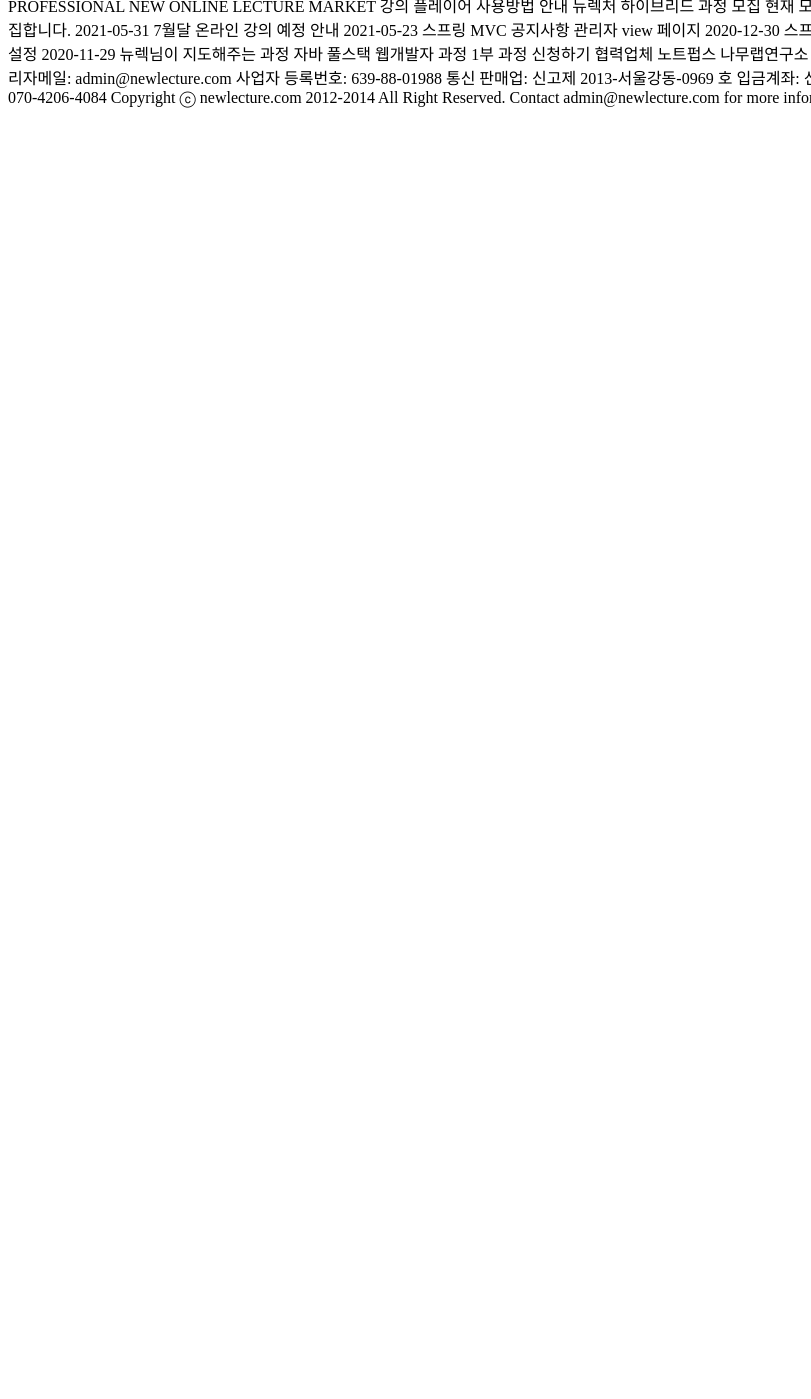
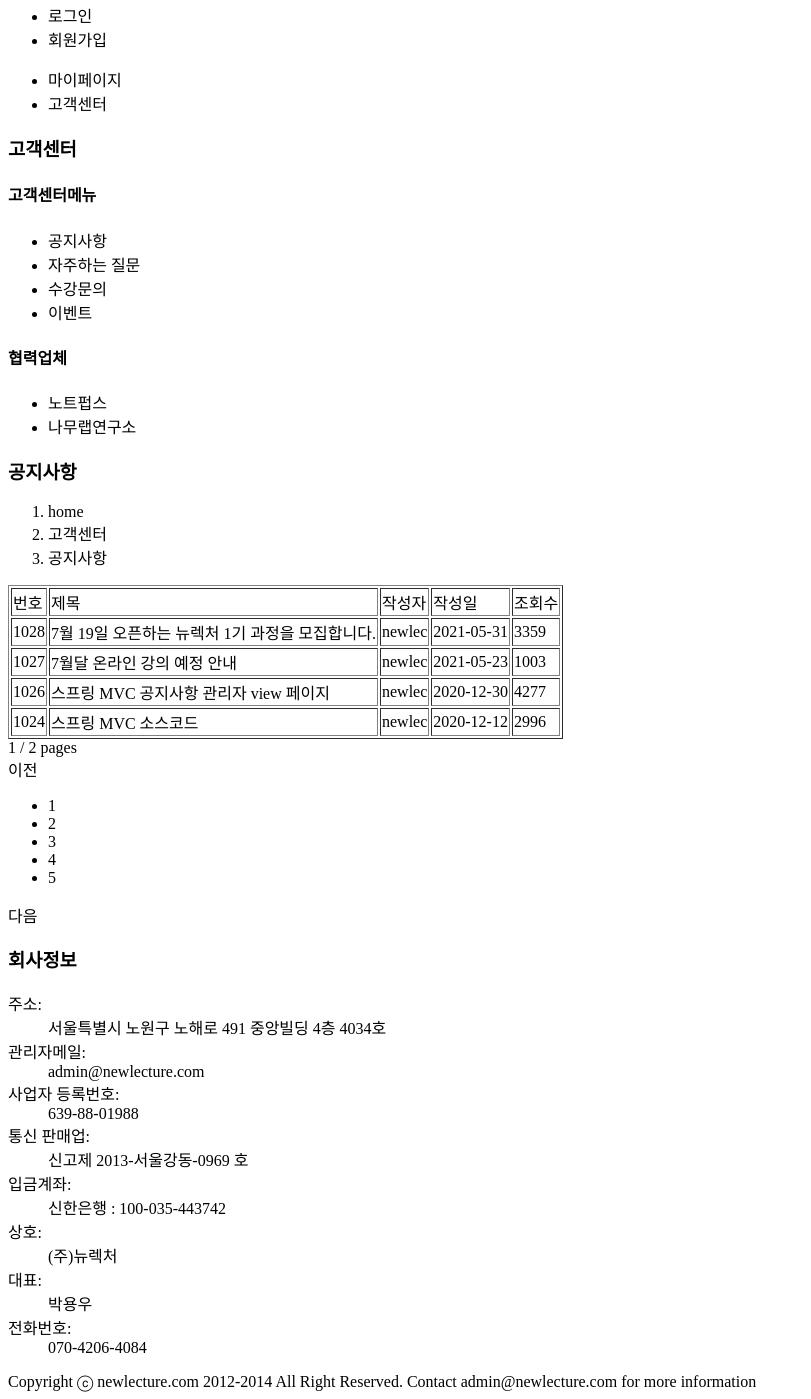
Before and after one commit to KyuSahm/html-css-practice, a plain HTML site: page notice/list.html in a window 1280 px wide. Shown: the part 287-1686 px from the top of the page, without its empty margins (0-811 px from the left). Before the commit the page ends 800 px from the top, so only its background shows below. Drawn offline with Linux system fonts and the light colour scheme.

Commit message:
table created

```diff
--- a/notice/list.html
+++ b/notice/list.html
@@ -26,50 +26,112 @@
         </fieldset>
     </form>
 
+    <ul>
+        <li>HOME</li>
+        <li>로그인</li>
+        <li>회원가입</li>
+    </ul>
 
-    HOME
-    로그인
-    회원가입
+    <ul>
+        <li>마이페이지</li>
+        <li>고객센터</li>
+    </ul>
 
-    마이페이지
-    고객센터
+    <h3>고객센터</h3>
 
-    오프라인 교육센터 강의온라인 동영상 강의온라인 또는 오프라인 소모임온라인 프로젝트 강의
-    제대로된 전문가들이 만들어가는 IT PROFESSIONAL NEW ONLINE LECTURE MARKET
-    강의 플레이어 사용방법 안내
+    <h4>고객센터메뉴</h4>
+    <ul>
+        <li>공지사항</li>
+        <li>자주하는 질문</li>
+        <li>수강문의</li>
+        <li>이벤트</li>
+    </ul>
 
-    뉴렉처 하이브리드 과정 모집
-    현재 모집 과정이 없습니다.
-    공지사항
-    7월 19일 오픈하는 뉴렉처 1기 과정을 모집합니다. 2021-05-31
-    7월달 온라인 강의 예정 안내 2021-05-23
-    스프링 MVC 공지사항 관리자 view 페이지 2020-12-30
-    스프링 MVC 소스코드 2020-12-12
-    스프링 JSON 출력을 위한 라이브러리 설정 2020-11-29
-    뉴렉님이 지도해주는 과정
-    자바 풀스택 웹개발자 과정 1부
+    <h4>협력업체</h4>
 
-    과정 신청하기
-    협력업체
-    노트펍스
-    나무랩연구소
-    회사정보
-    주소:
-    서울특별시 노원구 노해로 491 중앙빌딩 4층 4034호
-    관리자메일:
-    admin@newlecture.com
-    사업자 등록번호:
-    639-88-01988
-    통신 판매업:
-    신고제 2013-서울강동-0969 호
-    입금계좌:
-    신한은행 : 100-035-443742
-    상호:
-    (주)뉴렉처
-    대표:
-    박용우
-    전화번호:
-    070-4206-4084
-    Copyright ⓒ newlecture.com 2012-2014 All Right Reserved. Contact admin@newlecture.com for more information
+    <ul>
+        <li>노트펍스</li>
+        <li>나무랩연구소</li>
+    </ul>
+
+    <h3>공지사항</h3>
+    <ol>
+        <li>home</li>
+        <li>고객센터</li>
+        <li>공지사항</li>
+    </ol>
+    <table border="1">
+        <tr>
+            <td>번호</td>
+            <td>제목</td>
+            <td>작성자</td>
+            <td>작성일</td>
+            <td>조회수</td>
+        </tr>
+        <tr>
+            <td>1028</td>
+            <td>7월 19일 오픈하는 뉴렉처 1기 과정을 모집합니다.</td>
+            <td>newlec</td>
+            <td>2021-05-31</td>
+            <td>3359</td>
+        </tr>
+        <tr>
+            <td>1027</td>
+            <td>7월달 온라인 강의 예정 안내</td>
+            <td>newlec</td>
+            <td>2021-05-23</td>
+            <td>1003</td>
+        </tr>
+        <tr>
+            <td>1026</td>
+            <td>스프링 MVC 공지사항 관리자 view 페이지</td>
+            <td>newlec</td>
+            <td>2020-12-30</td>
+            <td>4277</td>
+        </tr>
+        <tr>
+            <td>1024</td>
+            <td>스프링 MVC 소스코드</td>
+            <td>newlec</td>
+            <td>2020-12-12</td>
+            <td>2996</td>
+        </tr>
+    </table>
+
+    <div>1 / 2 pages</div>
+    <div>
+        <div>이전</div>
+        <ul>
+            <li>1</li>
+            <li>2</li>
+            <li>3</li>
+            <li>4</li>
+            <li>5</li>
+        </ul>
+        <div>다음</div>
+    </div>
+
+    <h3>회사정보</h3>
+    <dl>
+        <dt>주소:</dt>
+        <dd>서울특별시 노원구 노해로 491 중앙빌딩 4층 4034호</dd>
+        <dt>관리자메일:</dt>
+        <dd>admin@newlecture.com</dd>
+        <dt>사업자 등록번호:</dt>
+        <dd>639-88-01988</dd>
+        <dt>통신 판매업:</dt>
+        <dd>신고제 2013-서울강동-0969 호</dd>
+        <dt>입금계좌:</dt>
+        <dd>신한은행 : 100-035-443742</dd>
+        <dt>상호:</dt>
+        <dd>(주)뉴렉처</dd>
+        <dt>대표:</dt>
+        <dd>박용우</dd>
+        <dt>전화번호:</dt>
+        <dd>070-4206-4084</dd>
+    </dl>
+    <div>
+        Copyright ⓒ newlecture.com 2012-2014 All Right Reserved. Contact admin@newlecture.com for more information
+    </div>
 </body>
 </html>
```
